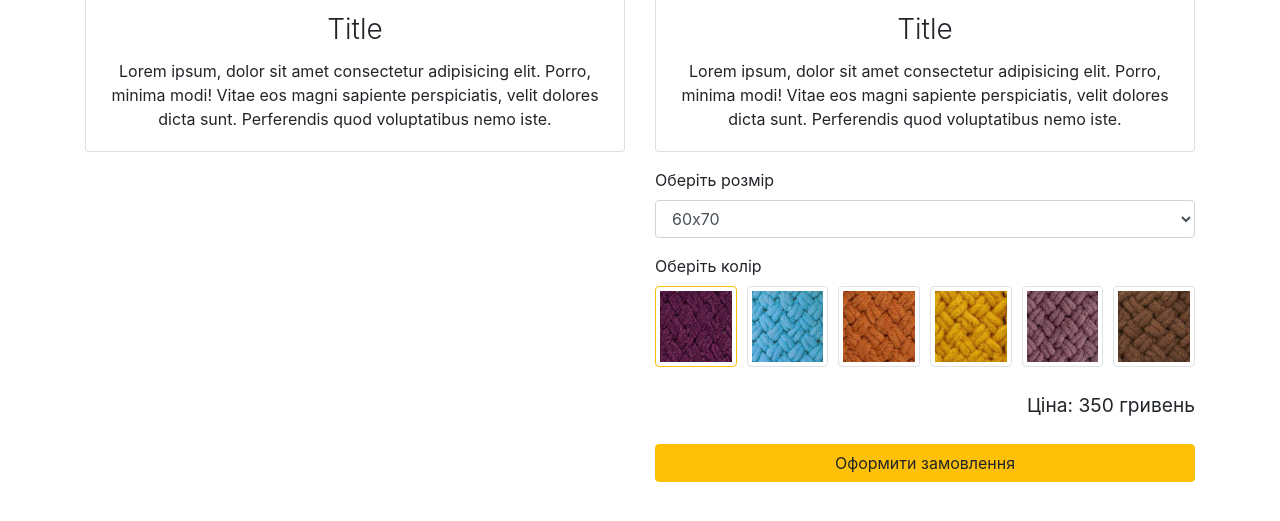
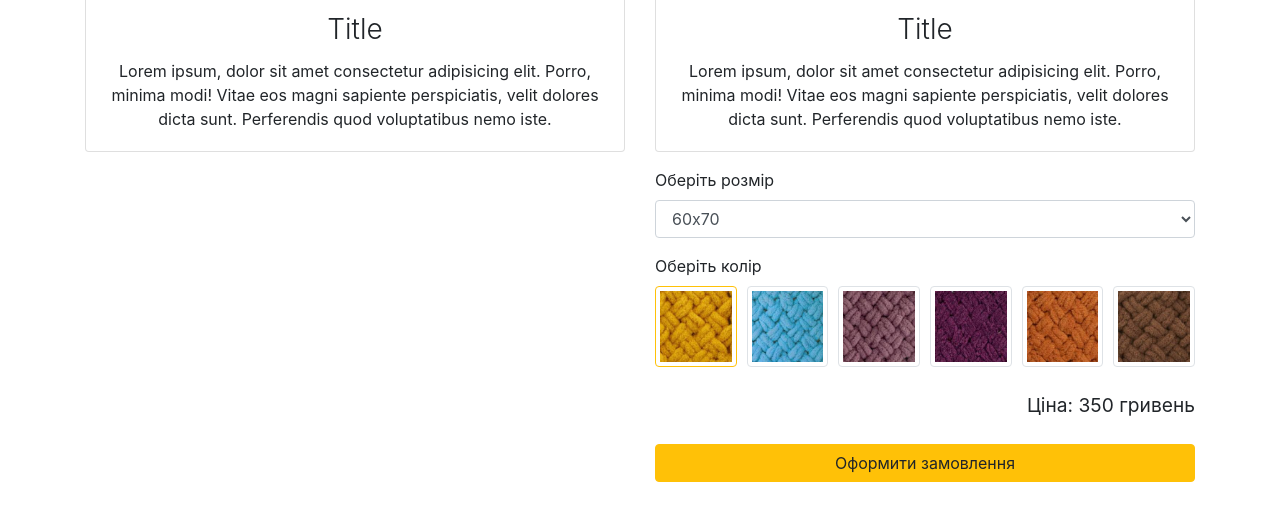
Before and after one commit to tedi4t/plaid-shop, a plain HTML site: page index.html in a window 1280 px wide. Shown: the part 2193-2714 px from the top of the page. Drawn offline with nearby package versions, Linux system fonts and the light colour scheme.

Commit message:
updated pectures

```diff
--- a/bundle.js
+++ b/bundle.js
@@ -60,7 +60,7 @@ selector.onchange = (e) => {
 const defaultColorSource = './images/colors/';
 const colors = document.getElementById('colors');
 
-const colorImages = ["alize_puffy_111-200x200_0.jpg","alize_puffy_16-200x200_0.jpg","alize_puffy_179-200x200_0.jpg","alize_puffy_2-200x200_0.jpg","alize_puffy_28-200x200_0.jpg","alize_puffy_321-200x200_0.jpg"];
+const colorImages = ["1.jpg","2.jpg","3.jpg","4.jpg","5.jpg","6.jpg"];
 selectedColor = colorImages[0];
 
 function generateColorItemHTML(fileName, index) {
--- a/index.html
+++ b/index.html
@@ -134,7 +134,7 @@
     <form class="container" id="orderForm">
       <div class="row">
         <div class="col-md-6 col-sm-12" id="selectedPicture">
-
+          <img src="" alt="" id="selectedPicture">
         </div>
         <div class="col-md-6 col-sm-12">
           <div class="form-group">
```
Also changed, not shown: images/colors/1.jpg (renamed from images/colors/alize_puffy_2-200x200_0.jpg), images/colors/2.jpg (renamed from images/colors/alize_puffy_16-200x200_0.jpg), images/colors/3.jpg (renamed from images/colors/alize_puffy_28-200x200_0.jpg), images/colors/4.jpg (renamed from images/colors/alize_puffy_111-200x200_0.jpg), images/colors/5.jpg (renamed from images/colors/alize_puffy_179-200x200_0.jpg), images/colors/6.jpg (renamed from images/colors/alize_puffy_321-200x200_0.jpg), 6 other files.
